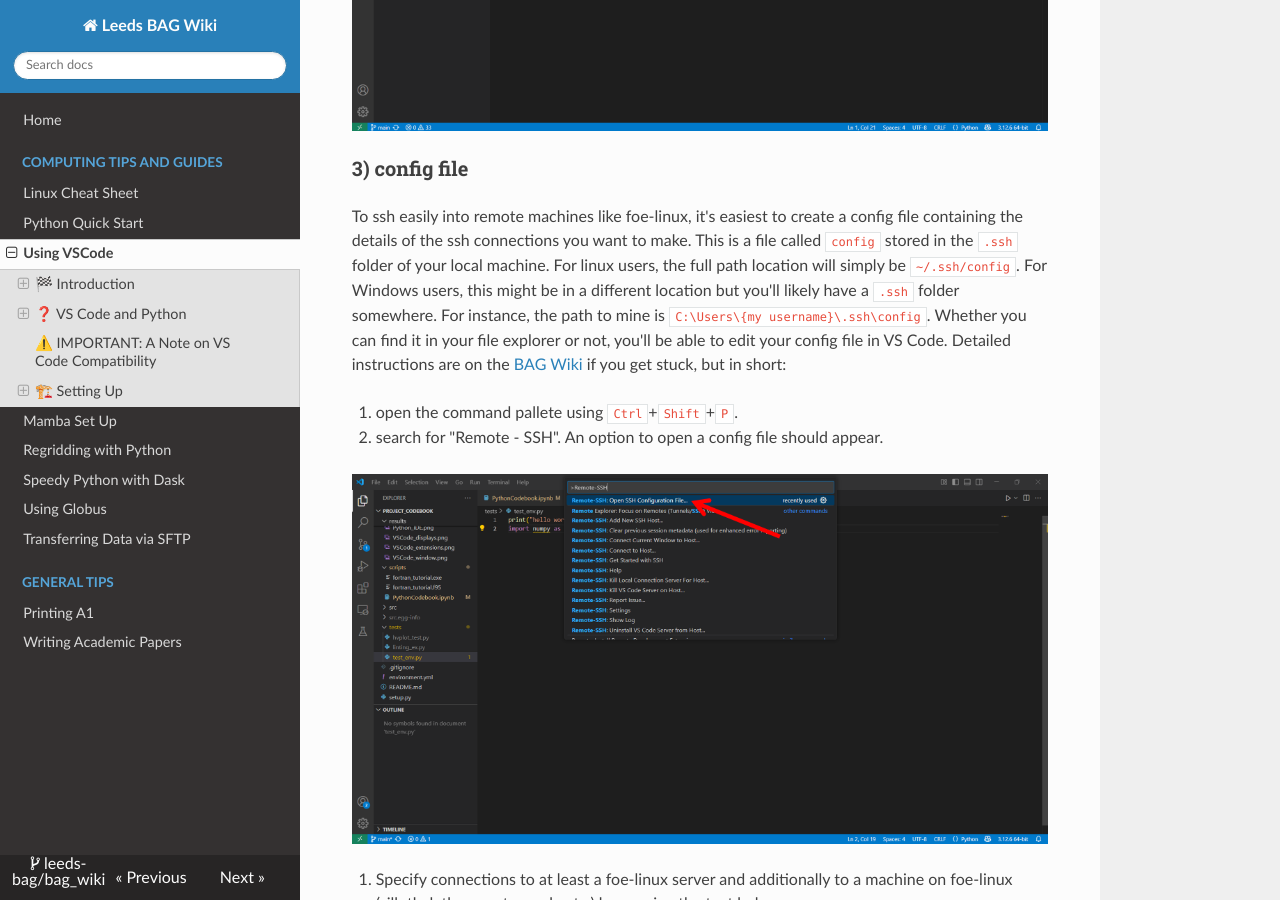
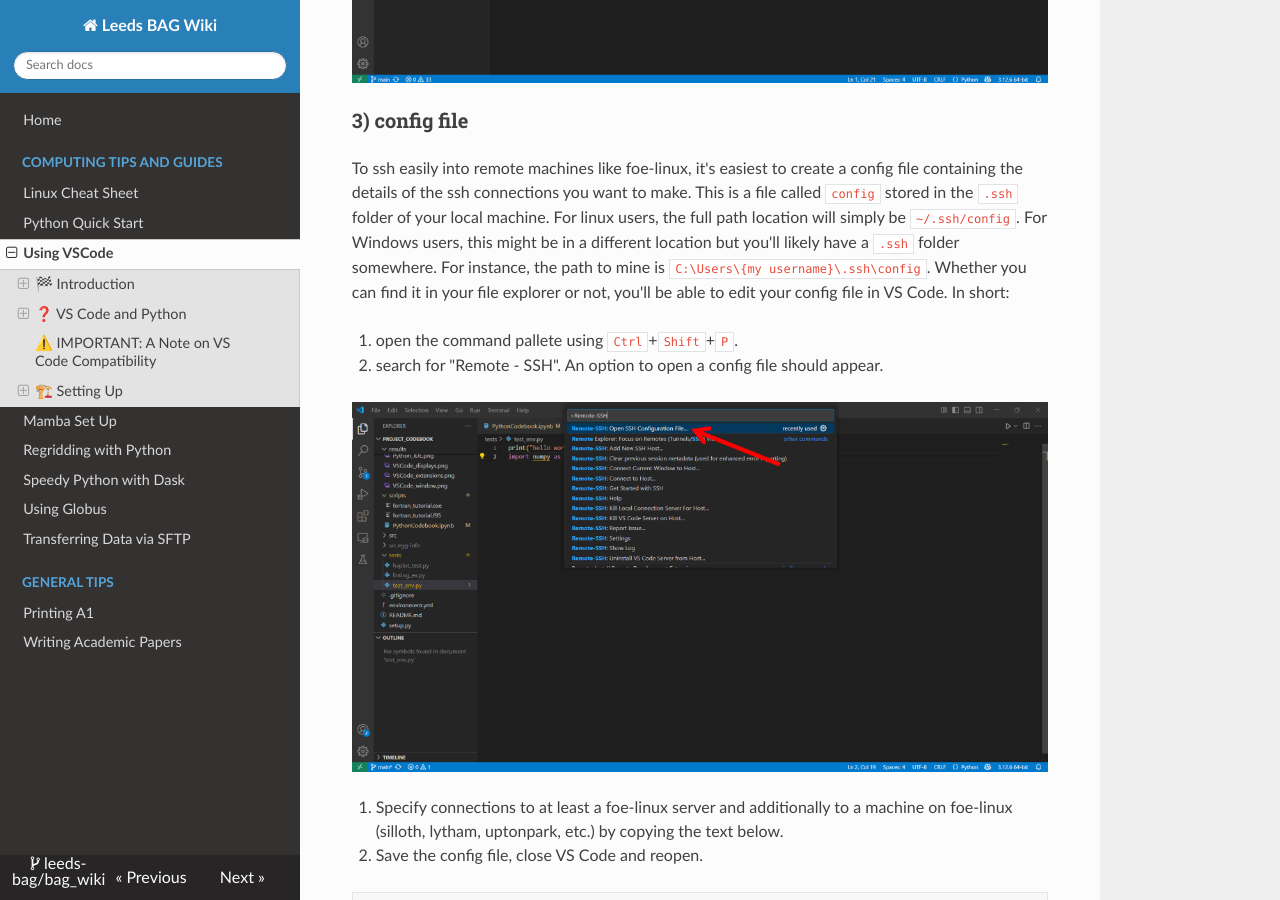
Before and after one commit to leeds-bag/bag_wiki, an MkDocs documentation site: the page built from docs/VSCode_guide.md, in a window 1280 px wide and 900 px high, scrolled down 4762 px. Built offline with MkDocs 1.6.1, drawn with Linux system fonts in a browser that asks for light colours; nearby versions of some CDN libraries; some of the changed text lies outside the part shown.

Commit message:
Update VSCode_guide.md

```diff
--- a/docs/VSCode_guide.md
+++ b/docs/VSCode_guide.md
@@ -76,9 +76,6 @@
 Hopefully this convinces you that VS Code is worth the effort to set up and use for day-to-day coding tasks. We'll explore
 _how_ to set this up in the following section.
 
-(For more information, visit the [BAG wiki guide to VS Code](https://bjsilver.github.io/bag_wiki/docs/remote_access/vscode.html))
-
-
 ## ⚠️ IMPORTANT: A Note on VS Code Compatibility
 
 At the moment, the university is transitioning its "general compute" resource for the faculty of environment from the old foe-linux
@@ -105,7 +102,7 @@
       <p>Go to the <a href="https://it.leeds.ac.uk/it?id=kb_article_view&table=kb_knowledge&sys_kb_id=1682f199fbd426d08d23ff40aeefdc14&searchTerm=vpn&spa=1" target="_blank">University of Leeds VPN guide</a>. Under attachments to the right of the screen, there is a list of VPN versions you can download. Select the appropriate download for your operating system and follow the setup wizard instructions.
   </ol>
 
-  ![png](assets/PulseSecure_download.png)
+![png](assets/PulseSecure_download.png)
 
   <li>Once you have the VPN installed, follow the instructions on the <a href="https://it.leeds.ac.uk/it?id=kb_article_view&table=kb_knowledge&sys_kb_id=1682f199fbd426d08d23ff40aeefdc14&searchTerm=vpn&spa=1" target="_blank">VPN guide</a>, which detail how to connect.</li>
 </ol>
@@ -140,7 +137,7 @@
 
 ### 3) config file
 
-To ssh easily into remote machines like foe-linux, it's easiest to create a config file containing the details of the ssh connections you want to make. This is a file called `config` stored in the `.ssh` folder of your local machine. For linux users, the full path location will simply be `~/.ssh/config`. For Windows users, this might be in a different location but you'll likely have a `.ssh` folder somewhere. For instance, the path to mine is `C:\Users\{my username}\.ssh\config`. Whether you can find it in your file explorer or not, you'll be able to edit your config file in VS Code. Detailed instructions are on the [BAG Wiki](https://bjsilver.github.io/bag_wiki/docs/remote_access/vscode.html) if you get stuck, but in short:
+To ssh easily into remote machines like foe-linux, it's easiest to create a config file containing the details of the ssh connections you want to make. This is a file called `config` stored in the `.ssh` folder of your local machine. For linux users, the full path location will simply be `~/.ssh/config`. For Windows users, this might be in a different location but you'll likely have a `.ssh` folder somewhere. For instance, the path to mine is `C:\Users\{my username}\.ssh\config`. Whether you can find it in your file explorer or not, you'll be able to edit your config file in VS Code. In short:
 
 <ol type="a">
   <li>open the command pallete using <code>Ctrl</code>+<code>Shift</code>+<code>P</code>.</li>
```
